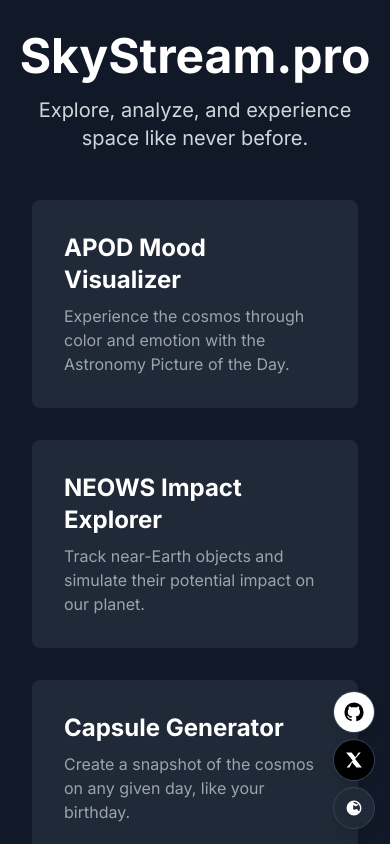
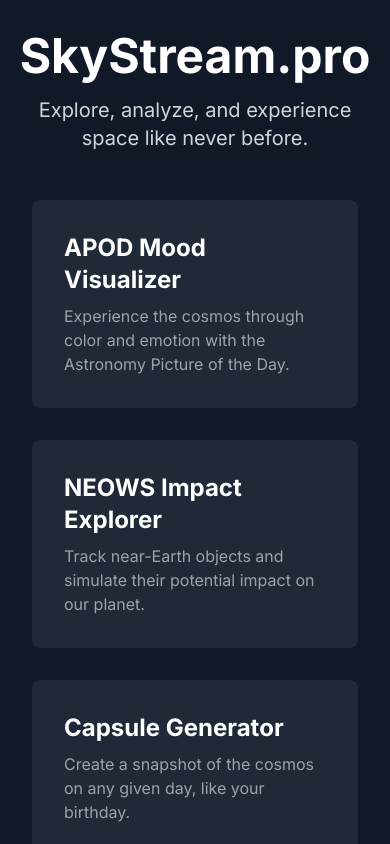
Before and after one commit to 1cbyc/skystream.pro, a Next.js app in the folder frontend/: page / in a window 390 px wide. Shown: the top 844 px of the page. Built offline with nearby package versions, Linux system fonts and the light colour scheme.

Commit message:
fix(frontend/src/components): Update SocialDock.tsx

```diff
--- a/frontend/src/components/SocialDock.tsx
+++ b/frontend/src/components/SocialDock.tsx
@@ -3,7 +3,7 @@
 export default function SocialDock() {
   return (
     <div
-      className="fixed z-50 flex flex-col gap-2 sm:gap-3 bottom-4 right-4 sm:bottom-6 sm:right-6"
+      className="hidden sm:flex fixed z-50 pointer-events-none flex-col gap-2 md:gap-3 bottom-4 right-4 md:bottom-6 md:right-6"
       style={{
         bottom: "calc(env(safe-area-inset-bottom, 0px) + 1rem)",
         right: "calc(env(safe-area-inset-right, 0px) + 1rem)",
@@ -15,8 +15,9 @@ export default function SocialDock() {
         rel="noopener noreferrer"
         title="Star on GitHub"
         aria-label="Star on GitHub"
-        className="w-10 h-10 sm:w-12 sm:h-12 rounded-full bg-white text-black shadow-lg ring-1 ring-gray-700 flex items-center justify-center hover:scale-105 transition transform"
+        className="pointer-events-auto w-10 h-10 md:w-12 md:h-12 rounded-full bg-white text-black shadow-lg ring-1 ring-gray-700 flex items-center justify-center hover:scale-105 transition transform"
       >
+        {/* GitHub logo */}
         <svg viewBox="0 0 24 24" width="20" height="20" aria-hidden="true" className="fill-black">
           <path d="M12 .5A11.5 11.5 0 0 0 .5 12a11.5 11.5 0 0 0 7.84 10.94c.57.1.78-.25.78-.56v-2.02c-3.19.7-3.86-1.37-3.86-1.37-.52-1.33-1.27-1.68-1.27-1.68-1.04-.71.08-.7.08-.7 1.14.08 1.74 1.17 1.74 1.17 1.02 1.75 2.68 1.25 3.33.96.1-.75.4-1.25.7-1.53-2.55-.29-5.24-1.27-5.24-5.65 0-1.25.45-2.27 1.18-3.07-.12-.29-.51-1.47.11-3.07 0 0 .96-.31 3.15 1.17.91-.26 1.88-.39 2.85-.39s1.94.13 2.85.39c2.19-1.48 3.15-1.17 3.15-1.17.62 1.6.23 2.78.11 3.07.73.8 1.18 1.82 1.18 3.07 0 4.39-2.7 5.36-5.26 5.64.42.36.79 1.08.79 2.17v3.22c0 .31.21.67.79.56A11.5 11.5 0 0 0 23.5 12 11.5 11.5 0 0 0 12 .5Z"/>
         </svg>
@@ -27,8 +28,9 @@ export default function SocialDock() {
         rel="noopener noreferrer"
         title="Follow on X"
         aria-label="Follow on X"
-        className="w-10 h-10 sm:w-12 sm:h-12 rounded-full bg-black text-white shadow-lg ring-1 ring-gray-700 flex items-center justify-center hover:scale-105 transition transform"
+        className="pointer-events-auto w-10 h-10 md:w-12 md:h-12 rounded-full bg-black text-white shadow-lg ring-1 ring-gray-700 flex items-center justify-center hover:scale-105 transition transform"
       >
+        {/* X logo */}
         <svg viewBox="0 0 24 24" width="18" height="18" aria-hidden="true" className="fill-white">
           <path d="M18.14 2H21l-7.5 8.57L22.5 22H15.3l-5.82-6.86L6 22H2.14l8.19-9.36L1.5 2H8.7l5.29 6.23L18.14 2Z"/>
         </svg>
@@ -39,8 +41,9 @@ export default function SocialDock() {
         rel="noopener noreferrer"
         title="Visit nsisong.com"
         aria-label="Visit nsisong.com"
-        className="w-10 h-10 sm:w-12 sm:h-12 rounded-full bg-gray-800 text-white shadow-lg ring-1 ring-gray-700 flex items-center justify-center hover:scale-105 transition transform"
+        className="pointer-events-auto w-10 h-10 md:w-12 md:h-12 rounded-full bg-gray-800 text-white shadow-lg ring-1 ring-gray-700 flex items-center justify-center hover:scale-105 transition transform"
       >
+        {/* Globe icon */}
         <svg viewBox="0 0 24 24" width="18" height="18" aria-hidden="true" className="fill-white">
           <path d="M12 2a10 10 0 1 0 0 20A10 10 0 0 0 12 2Zm0 2c1.98 0 3.8.72 5.2 1.9-.6.52-1.28.97-2.02 1.3-.68-.66-1.48-1.2-2.36-1.6-.35-.15-.71-.28-1.08-.4a13 13 0 0 0-.74-1.2ZM6.8 5.9A8 8 0 0 0 4 12c0 .7.09 1.37.26 2 .56-.12 1.12-.31 1.65-.56.21-.49.43-.96.67-1.39-.32-.63-.58-1.31-.76-2.02-.06-.21-.11-.43-.15-.65.22-.53.5-1.03.83-1.48.1-.13.2-.26.3-.39Zm10.3 1.62c.35-.15.68-.33 1-.53A8 8 0 0 1 20 12c0 1.52-.43 2.94-1.17 4.15-.5-.12-.97-.29-1.41-.5-.3-.8-.73-1.53-1.26-2.18-.33-.12-.67-.22-1.02-.29-.5.4-1.05.72-1.64.95-.23.09-.47.17-.71.23-.76-.26-1.47-.63-2.1-1.1.22-.93.34-1.92.34-2.99 0-.82-.07-1.61-.21-2.35.58.13 1.14.33 1.66.6.78.41 1.47.97 2.07 1.63.5-.42 1.06-.77 1.65-1.02Z"/>
         </svg>
```
